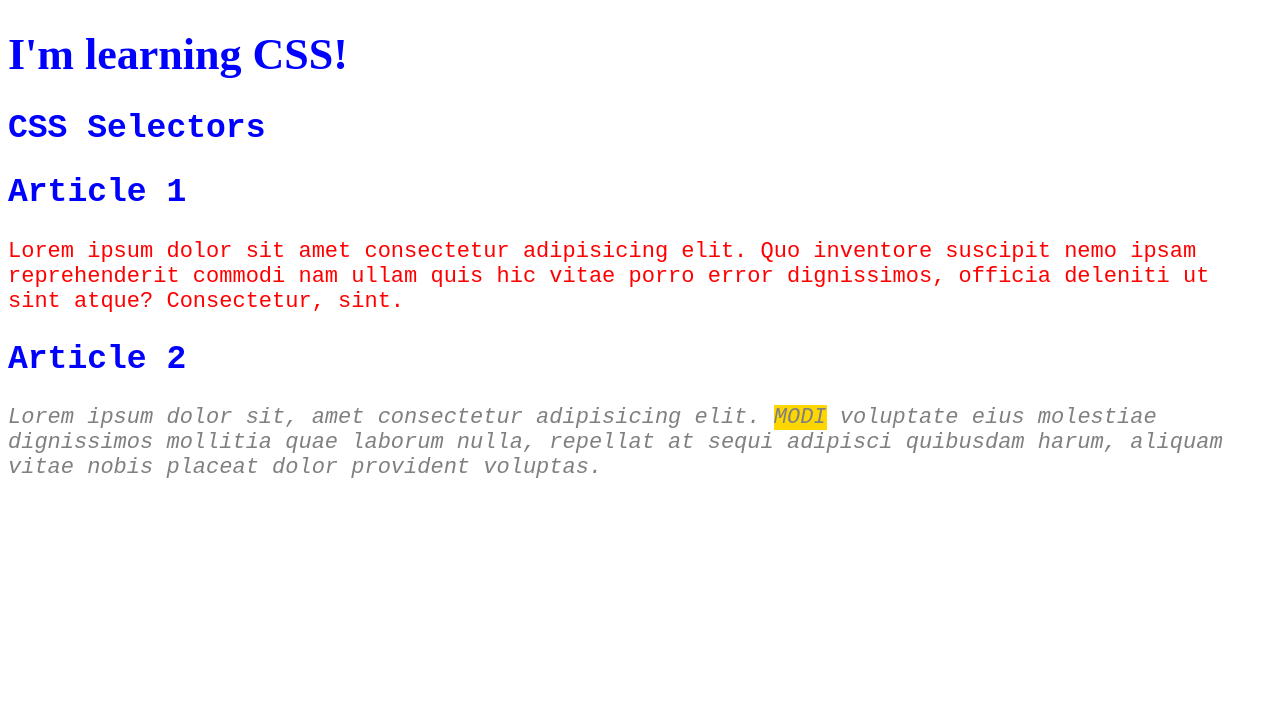
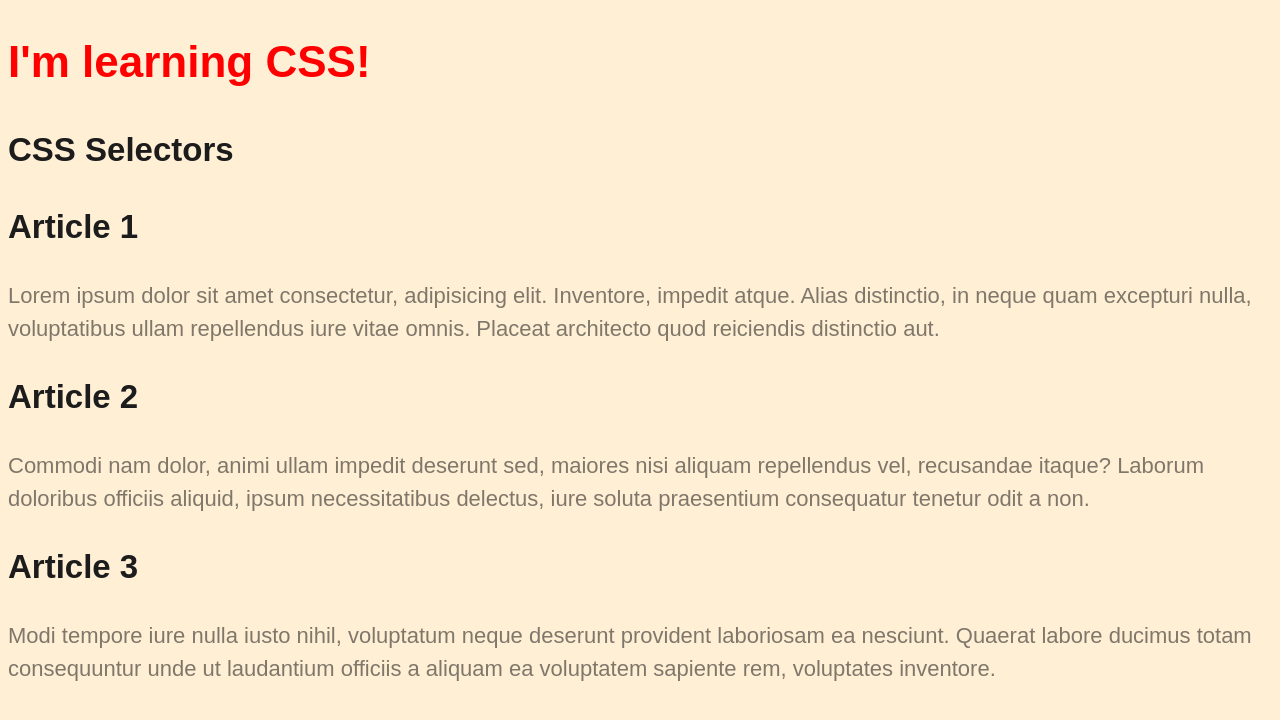
Before and after one commit to VijayReddy08/CSS_Course, a plain HTML site: page Course Learnings/index.html in a window 1280 px wide. Drawn offline with Linux system fonts and the light colour scheme.

Commit message:
Learned about different colors and ways use them.

```diff
--- a/Course Learnings/css/style.css
+++ b/Course Learnings/css/style.css
@@ -1,40 +1,19 @@
-html {
-    font-size: 22px;
-}
-
 body {
     font-size: 22px;
-}
-
-main {
-    font-family: monospace;
-}
-
-button, input, textarea, select {
-    font: inherit;
-}
-
-h1,h2 {
-    color: blue;
-}
-
-.gray {
-    color: gray;
+    font-family: Arial, Helvetica, sans-serif;
+    line-height: 1.5;
+    background: papayawhip;
+    color: rgb(0, 0, 0);
 }
 
 p {
-    color: purple;
+    color: rgba(0, 0, 0, 0.5);
 }
 
-p {
-    color: red;
+h1 {
+    color: #f00;
 }
 
-.highlight {
-    text-transform: uppercase;
-    background-color: gold;
+h2{
+    color: hsl(0, 0%, 11%);
 }
-
-#second {
-    font-style: italic;
-}
--- a/Course Learnings/index.html
+++ b/Course Learnings/index.html
@@ -25,12 +25,17 @@
 
     <article>
         <h2>Article 1</h2>
-        <p id="first">Lorem ipsum dolor sit amet consectetur adipisicing elit. Quo inventore suscipit nemo ipsam reprehenderit commodi nam ullam quis hic vitae porro error dignissimos, officia deleniti ut sint atque? Consectetur, sint.</p>
+        <p>Lorem ipsum dolor sit amet consectetur, adipisicing elit. Inventore, impedit atque. Alias distinctio, in neque quam excepturi nulla, voluptatibus ullam repellendus iure vitae omnis. Placeat architecto quod reiciendis distinctio aut.</p>
     </article>
 
     <article>
         <h2>Article 2</h2>
-        <p id="second" class="gray">Lorem ipsum dolor sit, amet consectetur adipisicing elit. <span class="highlight">Modi</span> voluptate eius molestiae dignissimos mollitia quae laborum nulla, repellat at sequi adipisci quibusdam harum, aliquam vitae nobis placeat dolor provident voluptas.</p>
+        <p id="second" class="gray">Commodi nam dolor, animi ullam impedit deserunt sed, maiores nisi aliquam repellendus vel, recusandae itaque? Laborum doloribus officiis aliquid, ipsum necessitatibus delectus, iure soluta praesentium consequatur tenetur odit a non.</p>
+    </article>
+
+    <article>
+    <h2>Article 3</h2>
+    <p>Modi tempore iure nulla iusto nihil, voluptatum neque deserunt provident laboriosam ea nesciunt. Quaerat labore ducimus totam consequuntur unde ut laudantium officiis a aliquam ea voluptatem sapiente rem, voluptates inventore.</p>
     </article>
     </main>
 
```
